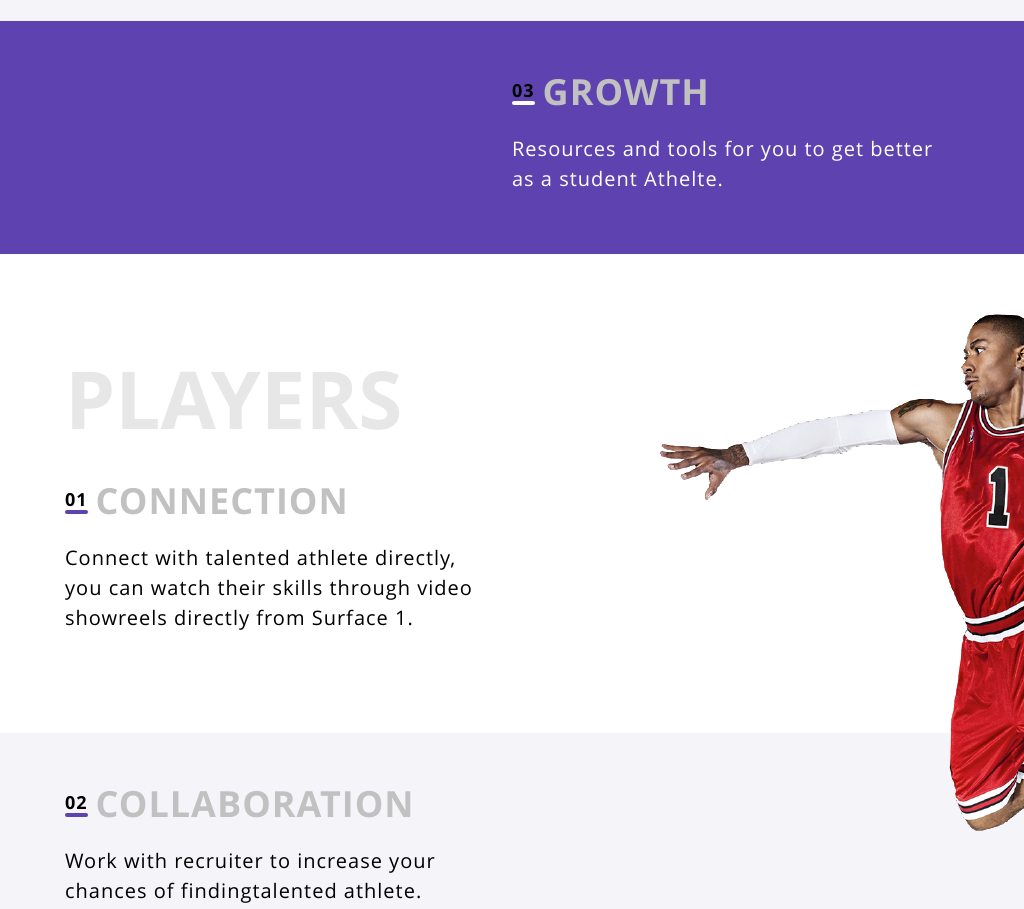
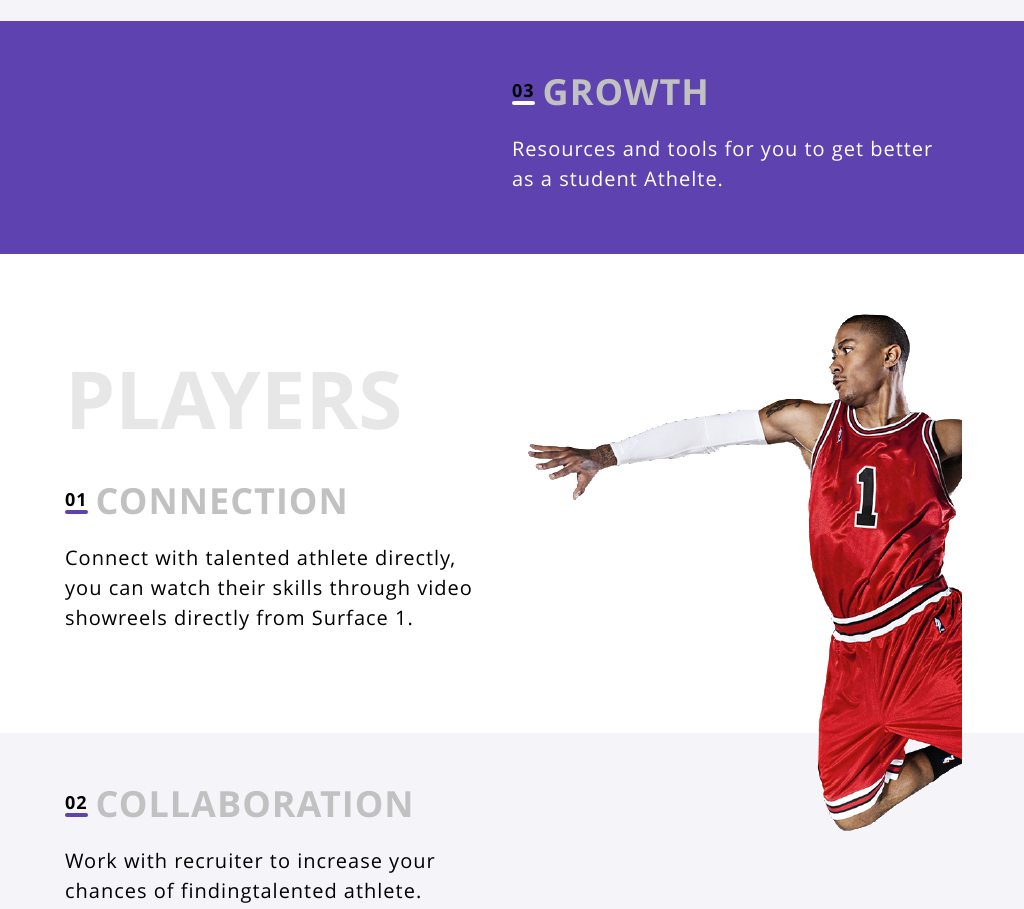
Before and after one commit to Mistel-77/diploma-html, a plain HTML site: page index.html in a window 1024 px wide. Shown: the part 1778-2687 px from the top of the page. Drawn offline with Linux system fonts and the light colour scheme.

Commit message:
Update style.css

```diff
--- a/css/style.css
+++ b/css/style.css
@@ -750,3 +750,9 @@ body {
     background-image: url("../images/game_1920.jpg");
   }
 }
+
+@media (min-width: 961px) and (max-width: 1100px) {
+  .player .member-img {
+    width: 700px;
+  }
+}
```
